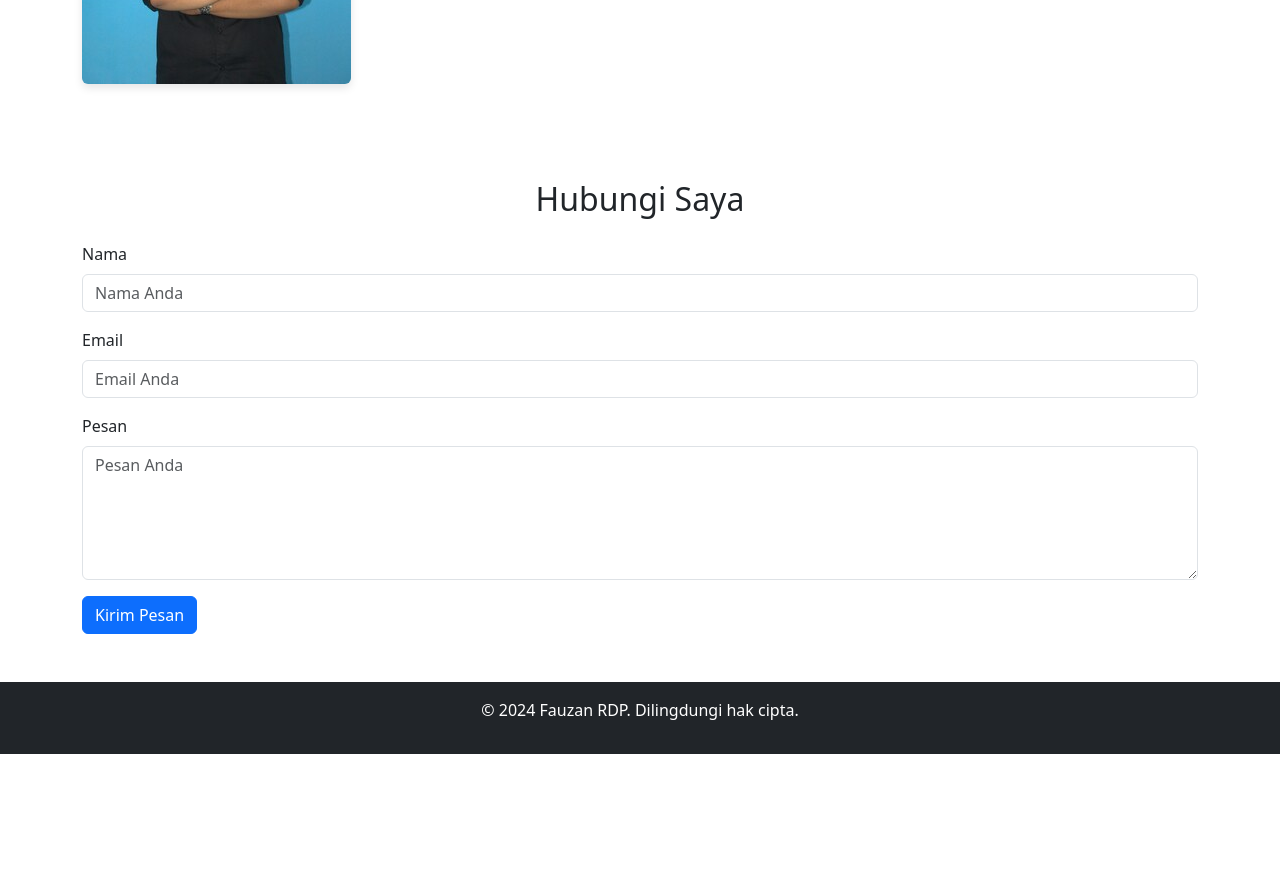
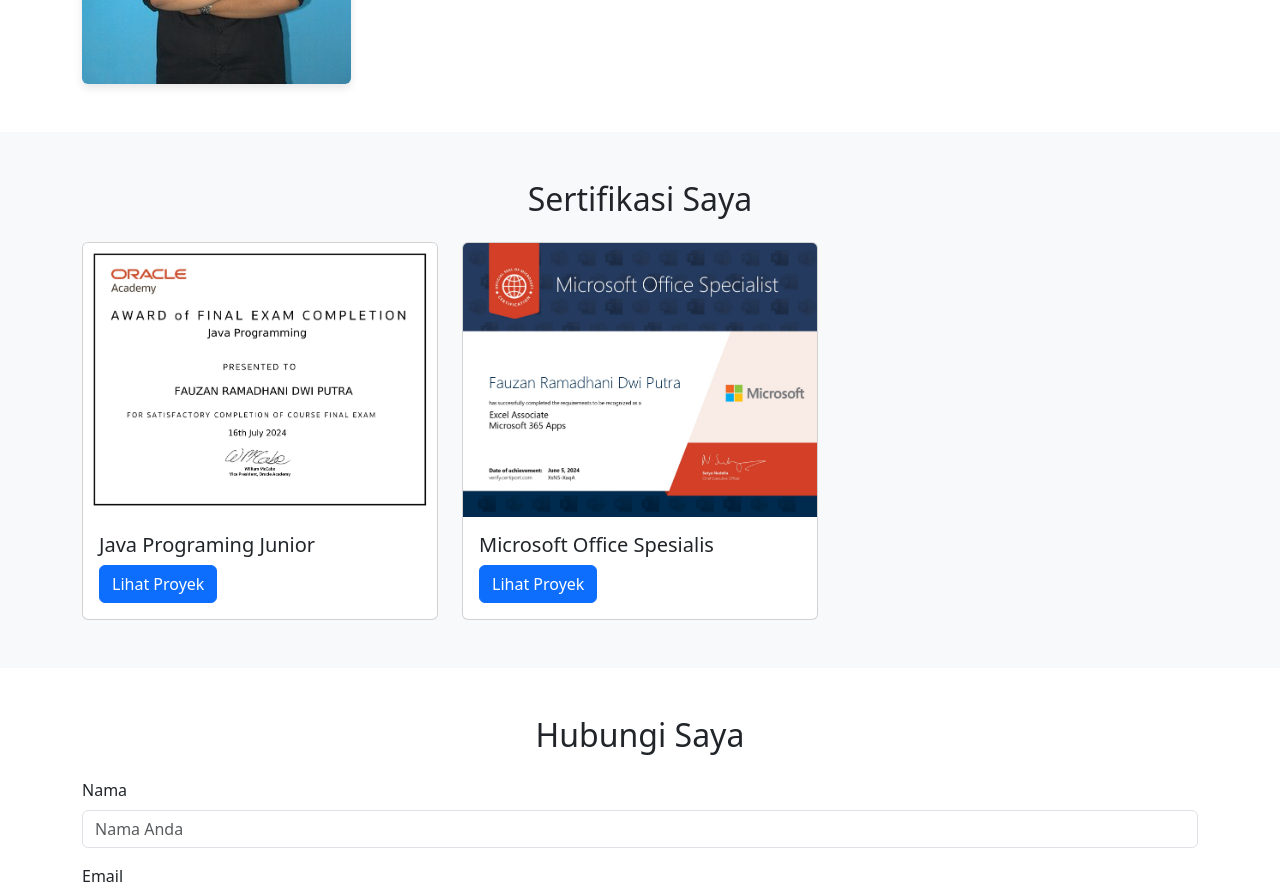
Before and after one commit to fauzanrdp23/fauzanrdp23.github.io, a plain HTML site: page index.html in a window 1280 px wide. Shown: the part 960-1853 px from the top of the page. Before the commit the page ends 1714 px from the top, so only its background shows below. Drawn offline with nearby package versions, Linux system fonts and the light colour scheme.

Commit message:
Sertifikasi

```diff
--- a/index.html
+++ b/index.html
@@ -49,6 +49,31 @@
         </div>
     </section>
 
+     <!-- Proyek Section -->
+     <section id="proyek" class="bg-light py-5">
+        <div class="container">
+            <h2 class="text-center">Sertifikasi Saya</h2>
+            <div class="row mt-4">
+                <div class="col-md-4">
+                    <div class="card">
+                        <img src="images/Certificate Oracle_page-0001 (1).jpg" class="card-img-top" alt="Sertifikasi 1">
+                        <div class="card-body">
+                            <h5 class="card-title">Java Programing Junior</h5>
+                            <a href="#" class="btn btn-primary">Lihat Proyek</a>
+                        </div>
+                    </div>
+                </div>
+                <div class="col-md-4">
+                    <div class="card">
+                        <img src="images/Excel Associate_page-0001.jpg" class="card-img-top" alt="Sertifikasi 2">
+                        <div class="card-body">
+                            <h5 class="card-title">Microsoft Office Spesialis</h5>
+                            <a href="#" class="btn btn-primary">Lihat Proyek</a>
+                        </div>
+                    </div>
+                </div>
+    </section>
+
     <!-- Kontak Section -->
     <section id="kontak" class="py-5">
         <div class="container">
```
Also changed, not shown: images/Certificate Oracle_page-0001 (1).jpg (added), images/Excel Associate_page-0001.jpg (added).
